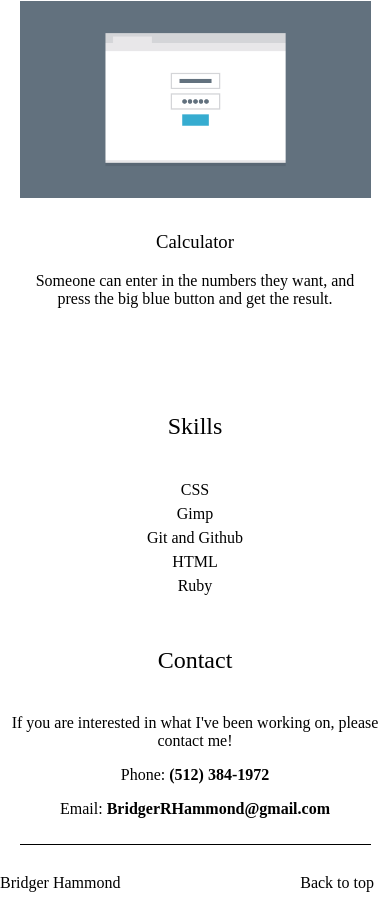
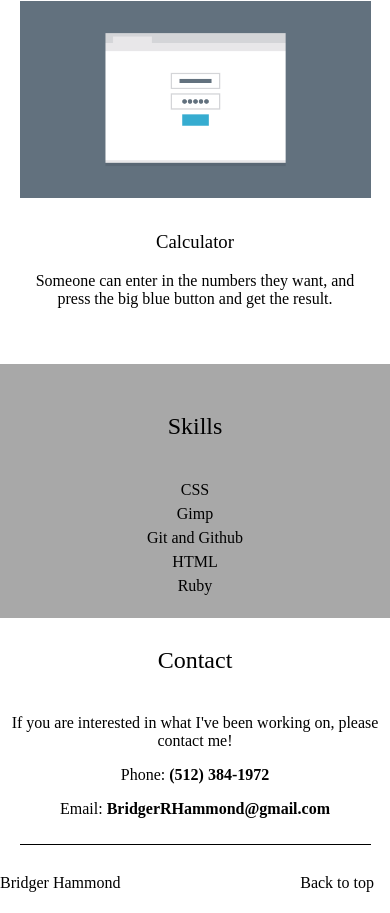
Before and after one commit to just-Bri/CSS-To-Sass, a plain HTML site: page index.html in a window 390 px wide. Shown: the part 2403-3316 px from the top of the page. Drawn offline with Linux system fonts and the light colour scheme; a web font is replaced by a local one.

Commit message:
Fixed some responsive features/layout issues.

```diff
--- a/scss/base/_base.scss
+++ b/scss/base/_base.scss
@@ -33,11 +33,11 @@ p {
     width: 100%;
 	@media #{$break-narrow} {
 		width: 100%;
-		margin: $default-margin;
+		margin: #{$default-margin};
 	}
 	@media #{$break-wide} {
 		width: 90%;
-		margin: $default-margin;
+		margin: #{$default-margin};
 	}
 }
 
--- a/scss/layout/_body.scss
+++ b/scss/layout/_body.scss
@@ -5,6 +5,7 @@ PROFILE
 #top-profile,
 #skill {
 	background-color: $gray-var;
+	margin: #{$default-margin};
 }
 .profile-img {
 	width: 70%;
@@ -76,6 +77,7 @@ SKILLS
 */
 #skills {
 	line-height: 1.5em;
+	background-color: #{$gray-var};
 	& li {
 		@media #{$break-narrow}  {
 		display: inline-block;
```
Also changed, not shown: css/application.css, 1 other file. Lines whose indentation alone changed are shown as unchanged.
